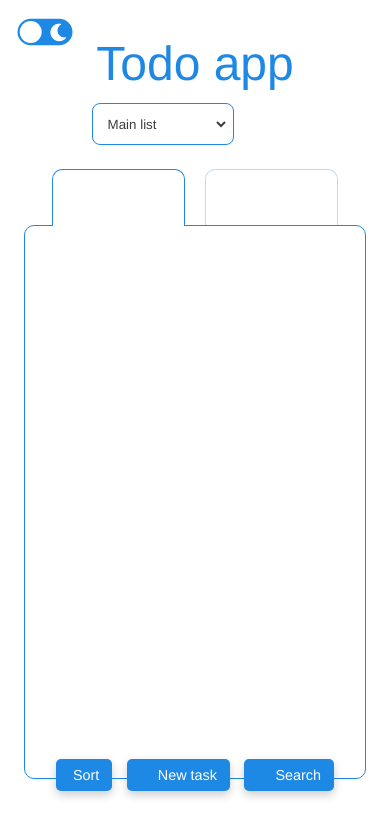
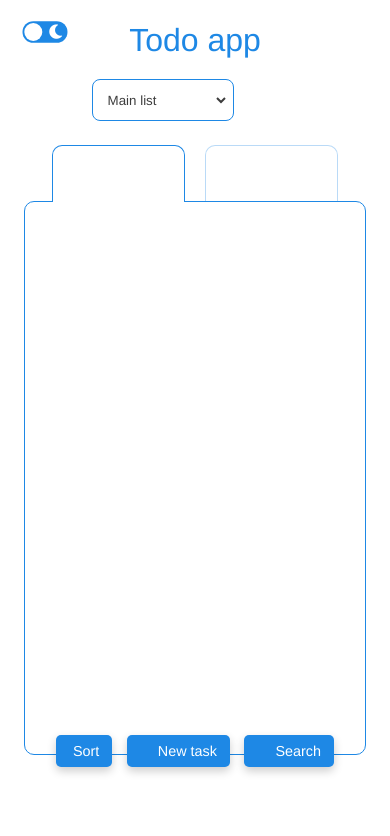
Before and after one commit to itsramin/To-do-app, a plain HTML site: page index.html in a window 390 px wide. Drawn offline with Linux system fonts and the light colour scheme; some icons are missing; a small style sheet from the web is missing.

Commit message:
mobile view header and dark mode button fix

```diff
--- a/style.css
+++ b/style.css
@@ -462,6 +462,10 @@ input[type="date"]:before {
     width: 90%;
     margin: 0 auto;
   }
+  header {
+    margin: 1.5rem 0px;
+    font-size: 2rem;
+  }
   .container {
     height: 85%;
   }
@@ -471,4 +475,7 @@ input[type="date"]:before {
   .max-height {
     height: 90%;
   }
+  .label {
+    transform: scale(0.9);
+  }
 }
```
Also changed, not shown: manifest.json.
